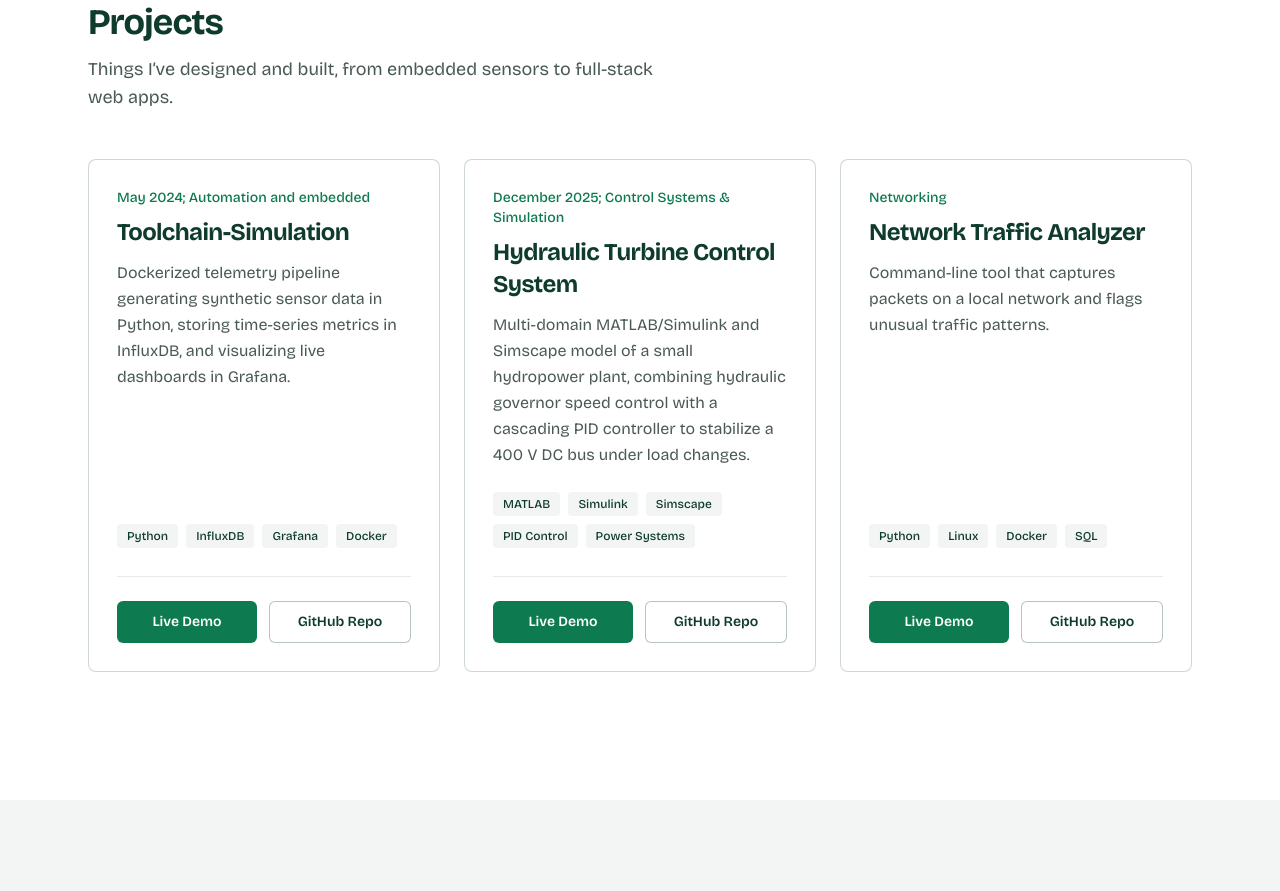
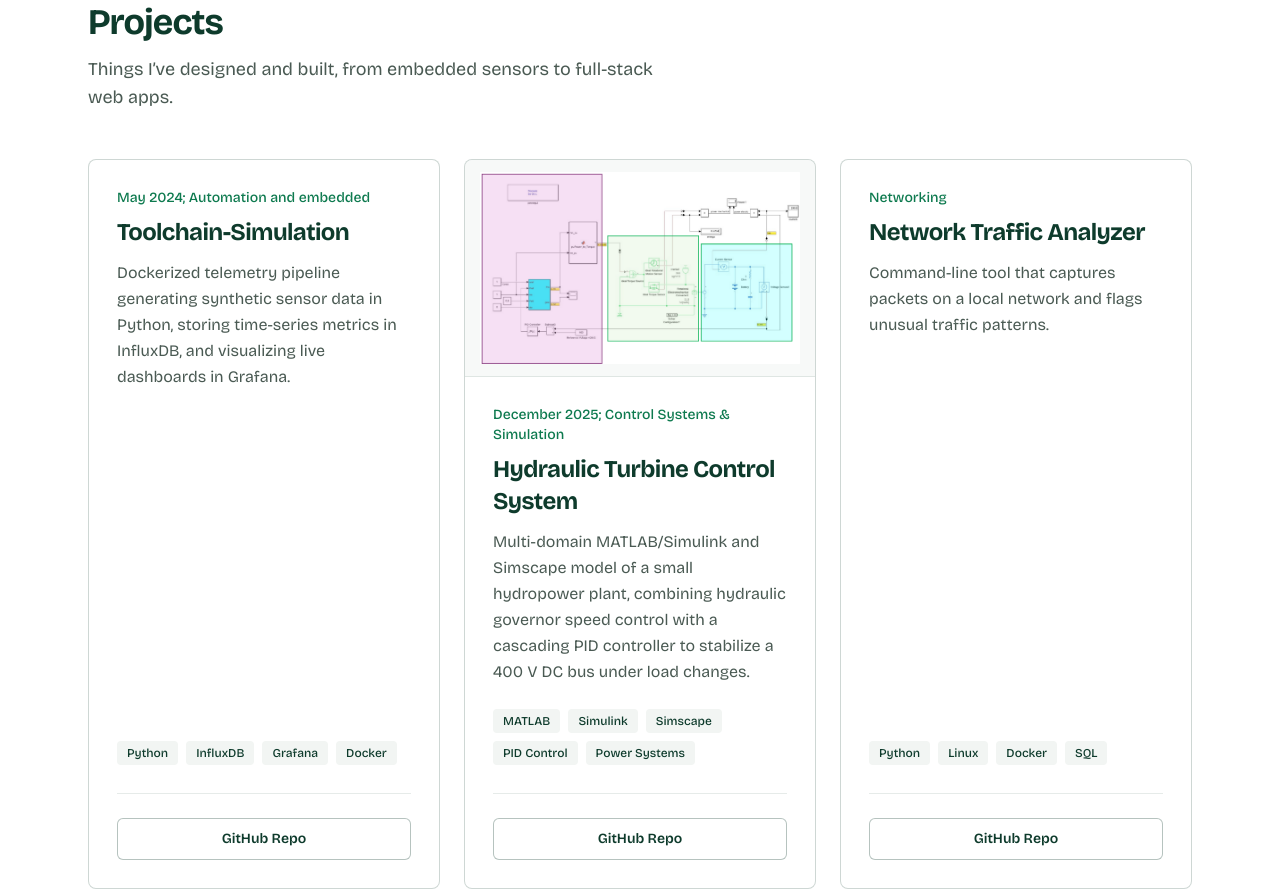
Before and after one commit to himajpy/himajpy.github.io, a plain HTML site: page index.html in a window 1280 px wide. Shown: the part 799-1690 px from the top of the page. Drawn offline with nearby package versions, Linux system fonts and the light colour scheme.

Commit message:
Enhance project grid with image support
Updated project grid rendering to include images and adjusted layout.

```diff
--- a/index.html
+++ b/index.html
@@ -255,15 +255,21 @@ const skills={
   "Electrical and embedded":["MATLAB","Arduino/ESP32","KiCad","Circuit analysis"]
 };
 
-document.getElementById("project-grid").innerHTML=projects.map(p=>`
-  <article class="flex flex-col rounded-lg border border-ink/20 bg-white p-6 sm:p-7">
-    <p class="text-sm font-medium text-earth">${p.type}</p>
-    <h3 class="mt-2 text-2xl font-bold tracking-tight text-ink">${p.title}</h3>
-    <p class="mt-3 flex-1 leading-relaxed">${p.desc}</p>
-    <ul class="mt-6 flex flex-wrap gap-2">${p.tags.map(t=>`<li class="tag">${t}</li>`).join("")}</ul>
-    <div class="mt-7 flex gap-3 border-t border-ink/10 pt-6">
-      <a href="${p.demo}" target="_blank" rel="noopener noreferrer" class="btn-primary flex-1">Live Demo</a>
-      <a href="${p.repo}" target="_blank" rel="noopener noreferrer" class="btn-outline flex-1">GitHub Repo</a>
+document.getElementById("project-grid").innerHTML = projects.map(p => `
+  <article class="flex flex-col overflow-hidden rounded-lg border border-ink/20 bg-white">
+    ${p.image ? `
+      <a href="${p.image}" target="_blank" rel="noopener noreferrer" title="Click to view full-resolution schema" class="block border-b border-ink/10 bg-board/60 p-3">
+        <img src="${p.image}" alt="${p.title} schematic diagram" loading="lazy" class="h-48 w-full rounded object-contain transition-transform duration-200 hover:scale-[1.02]" />
+      </a>
+    ` : ""}
+    <div class="flex flex-1 flex-col p-6 sm:p-7">
+      <p class="text-sm font-medium text-earth">${p.type}</p>
+      <h3 class="mt-2 text-2xl font-bold tracking-tight text-ink">${p.title}</h3>
+      <p class="mt-3 flex-1 leading-relaxed">${p.desc}</p>
+      <ul class="mt-6 flex flex-wrap gap-2">${p.tags.map(t => `<li class="tag">${t}</li>`).join("")}</ul>
+      <div class="mt-7 flex gap-3 border-t border-ink/10 pt-6">
+        <a href="${p.repo}" target="_blank" rel="noopener noreferrer" class="btn-outline flex-1">GitHub Repo</a>
+      </div>
     </div>
   </article>`).join("");
 
```
